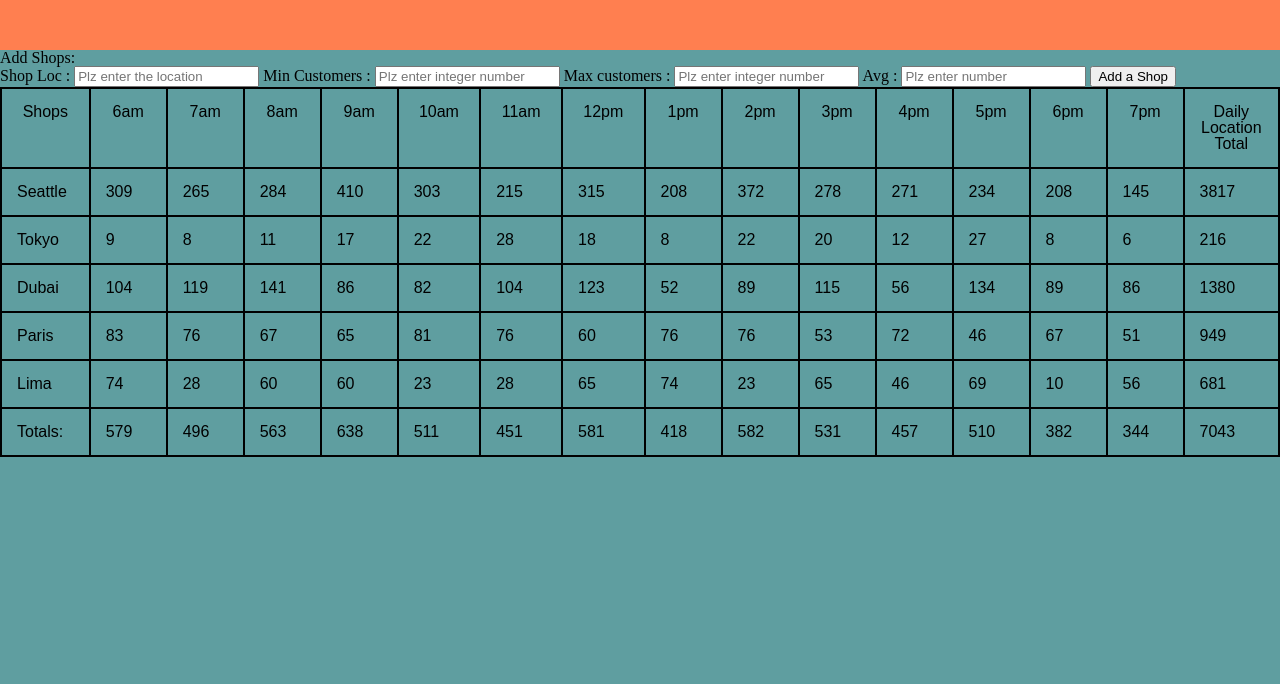
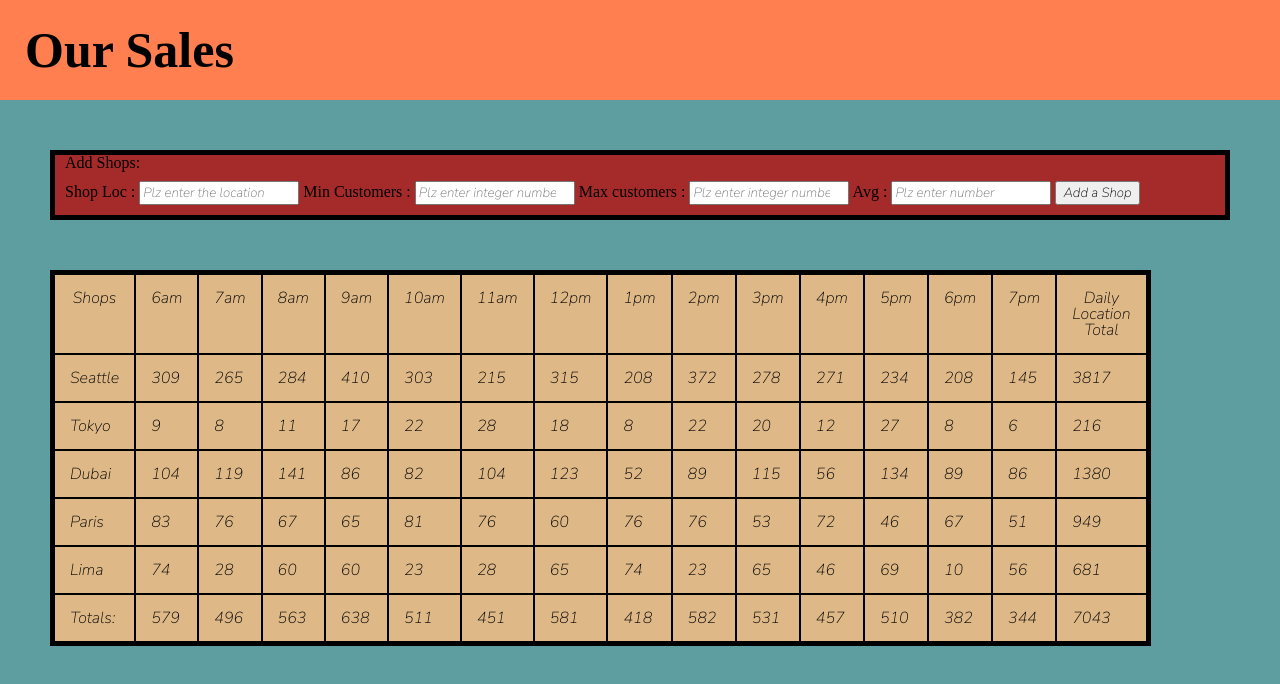
Before and after one commit to abdullahnazzal/cookieStand, a plain HTML site: page sales.html in a window 1280 px wide. Drawn offline with Linux system fonts and the light colour scheme.

Commit message:
Done all think

```diff
--- a/CSS/style.css
+++ b/CSS/style.css
@@ -1,6 +1,13 @@
 * {
-    font-family: Arial, sans-serif;
+    /* font-family: Arial, sans-serif; */
+    font-family: 'Nunito Sans', sans-serif;
   }
+  h1{
+    text-align: left;
+    font-size: 50px;
+    font-weight: bolder;
+}
+
   img {
     width: 100px;
   }
@@ -19,8 +26,11 @@
 
   }
   table {
+    margin: 50px;
     border-spacing: 50px;
-    width:100%;
+    /* width:100%; */
+    background-color: burlywood;
+    border: 5px solid black;
   }
   th td {
     text-align: center;
@@ -31,9 +41,14 @@
   html {
     scroll-behavior: smooth;
   }
+  form{
+    background-color:brown;
+    margin: 50px;
+    border: 5px solid black;
 
-* {
-    font-family: Arial, sans-serif;
+  }
+  form fieldset{
+    padding: 10px;
   }
   img {
     width: 900px;
@@ -44,11 +59,7 @@
       position: sticky;
       top: 0;
   }
-  h1{
-      text-align: left;
-      font-size: 50px;
-      font-weight: bolder;
-  }
+
   nav ul li{
     text-align: center;
     font-size: 50px;
@@ -121,6 +132,11 @@
   height: 300px;
   border: 2px solid red;
 }
+#loc{
+  border: 5px solid black;
+  margin: 150px;
+  background-color:darkgoldenrod;
+}
   footer{
       background-color: chocolate;
   }
--- a/sales.html
+++ b/sales.html
@@ -1,15 +1,21 @@
 <!DOCTYPE html>
 <html lang="en">
+
 <head>
   <meta charset="UTF-8">
   <meta http-equiv="X-UA-Compatible" content="IE=edge">
   <meta name="viewport" content="width=device-width, initial-scale=1.0">
   <link rel="stylesheet" href="CSS/reset.css">
   <link rel="stylesheet" href="CSS/style.css ">
-    <title>Document</title>
+  <link rel="preconnect" href="https://fonts.googleapis.com">
+  <link rel="preconnect" href="https://fonts.gstatic.com" crossorigin>
+  <link href="https://fonts.googleapis.com/css2?family=Nunito+Sans:ital,wght@1,200&display=swap" rel="stylesheet">
+  <title>My Shops</title>
 </head>
+
 <body>
-    <header>
+  <header id="HeaderSales">
+    <h1>Our Sales</h1>
 
   </header>
   <form action="" id="myForm">
@@ -22,7 +28,7 @@
       <label for="maxCust">Max customers : </label>
       <input type="number" id="maxCust" name="maxCust" placeholder="Plz enter integer number">
       <label for="avg">Avg : </label>
-        <input type="number" id="avg" name="avg" placeholder="Plz enter number"  step="0.01">
+      <input type="number" id="avg" name="avg" placeholder="Plz enter number" step="0.01">
 
       <input type="submit" value="Add a Shop">
     </fieldset>
@@ -54,4 +60,5 @@
   </footer>
   <script src="JS/app.js"></script>
 </body>
+
 </html>
```
Lines whose indentation alone changed are shown as unchanged.
